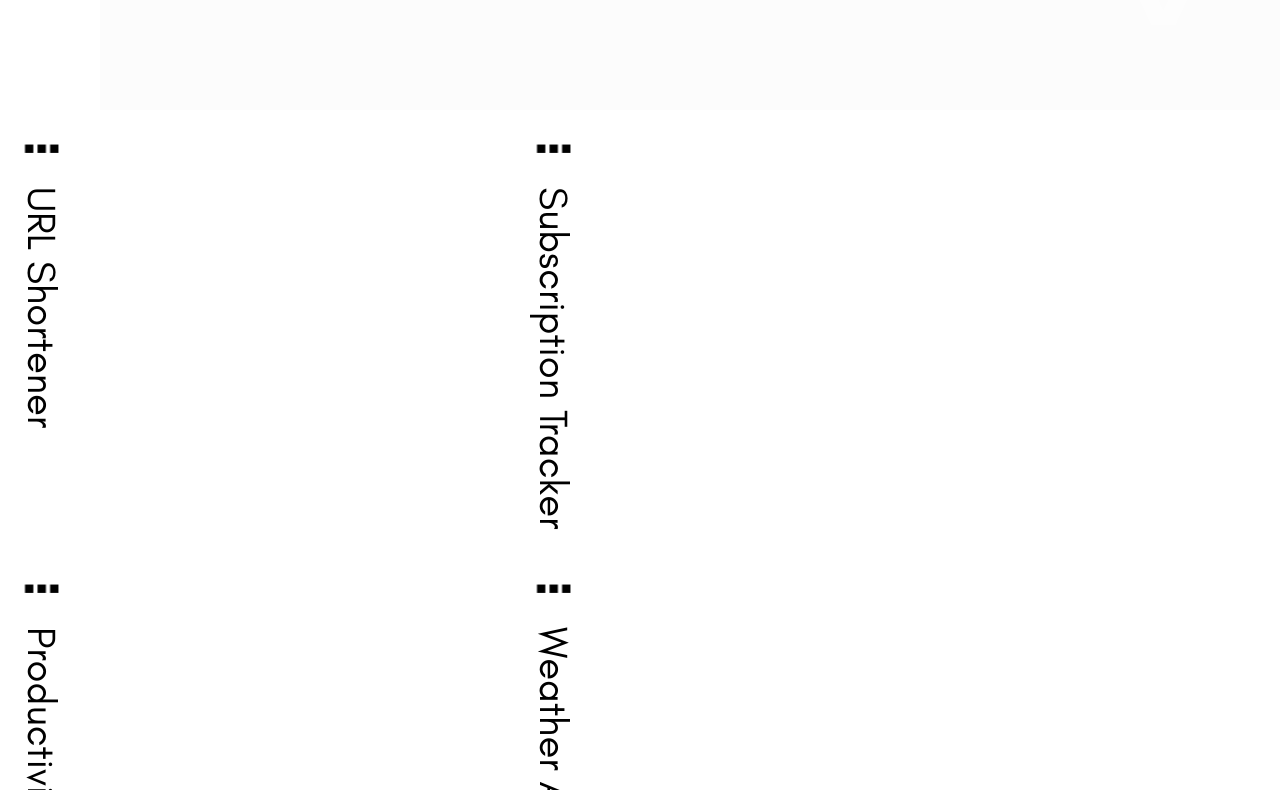
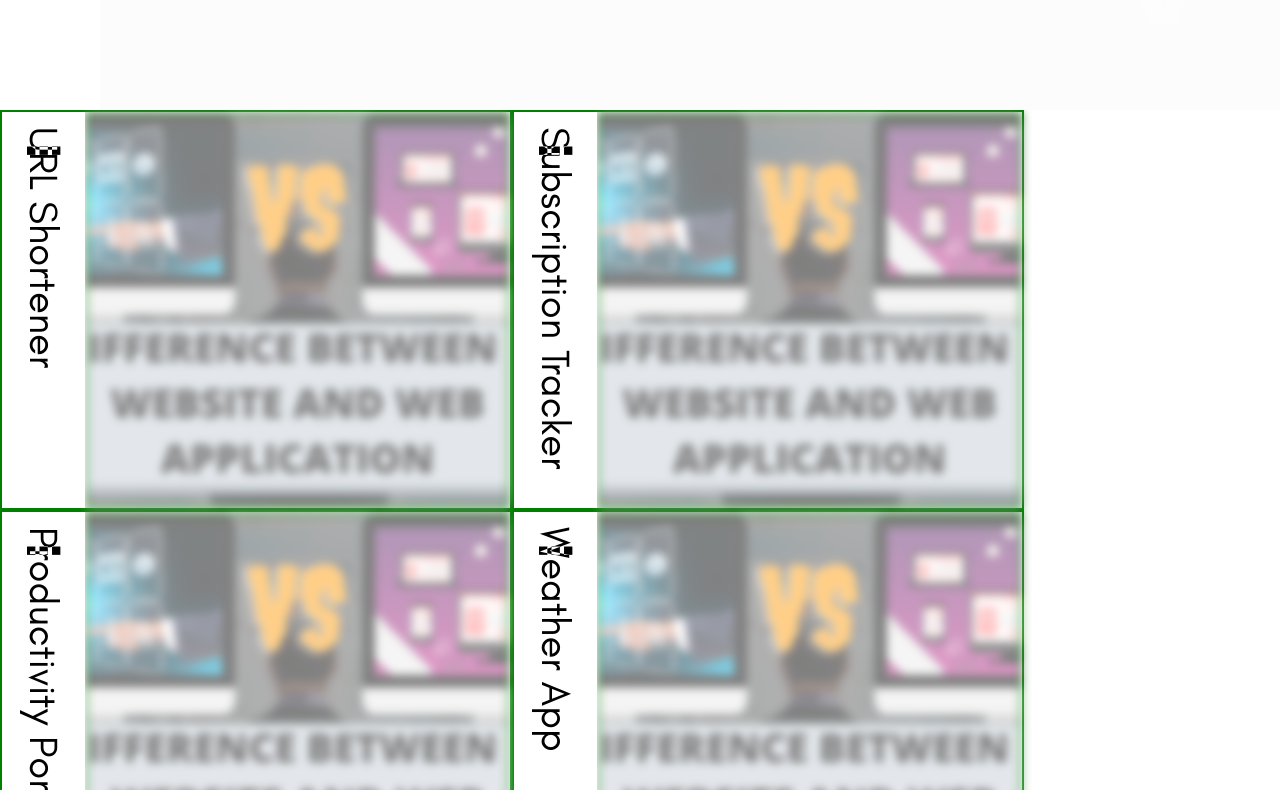
Before and after one commit to JordBant/PortfolioWebsite, a React (Create React App) app: page / in a window 1280 px wide. Shown: the part 1490-2280 px from the top of the page. Built offline with nearby package versions, Linux system fonts and the light colour scheme; a web font is replaced by a local one.

Commit message:
Will put title in div that will cover the kobab on nonHover

```diff
--- a/src/components/Layout/Side-Titled-Container/side-titled-container.scss
+++ b/src/components/Layout/Side-Titled-Container/side-titled-container.scss
@@ -9,6 +9,7 @@
         @include util.size(100px, 100%, 0, 15px 0);
         @include util.flex(flex-start, center, column, NULL, NULL);
 
+        z-index: 9999;
         background-color: white;
         position: relative;
         transition: 0.4s all cubic-bezier(0.075, 0.82, 0.165, 1);
@@ -19,6 +20,9 @@
         .title{
             @include util.setFont(250% util.$FONT-PRIM, 400, rgb(255, 255, 255));
 
+            padding-top: 10px;
+            top: 0;
+            position: absolute;
             white-space: nowrap;
             line-height: 2;
             writing-mode: vertical-lr;
--- a/src/components/Options-List/options-list.scss
+++ b/src/components/Options-List/options-list.scss
@@ -5,6 +5,7 @@
     mix-blend-mode: difference;
     transform: rotate(90deg);
     transition: all 0.4s util.$CUBIC-BEZ1;
+    z-index: 9999;
 
     .kobab{
         @include util.size(100%, 100%, 0, 0);
--- a/src/components/routes/Projects/projects.scss
+++ b/src/components/routes/Projects/projects.scss
@@ -11,16 +11,16 @@
         grid-template: 1fr 1fr / 1fr 1fr ;
 
         .project-card{
-            $cardSize: 50%;
-            position: relative;
+            border: 2px solid green;
             .card-body{
                 @include util.size(100%, 100%, 0, 0);
+                position: relative;
+                border: 2px solid green;
+                background: url(../../../assests/placeholder.png) center center/cover no-repeat;
                 filter: blur(5px);
-                z-index: 0;
+
                 &::before{
                     @include util.pseudoMask(util.$BKGR-PROJ-CARD);
-                    // box-shadow: inset 0 0 2000px rgba(255, 255, 255, .5);
-                    // background-color: util.$BKGR-PROJ-CARD;
                 }
             }
         }
```
